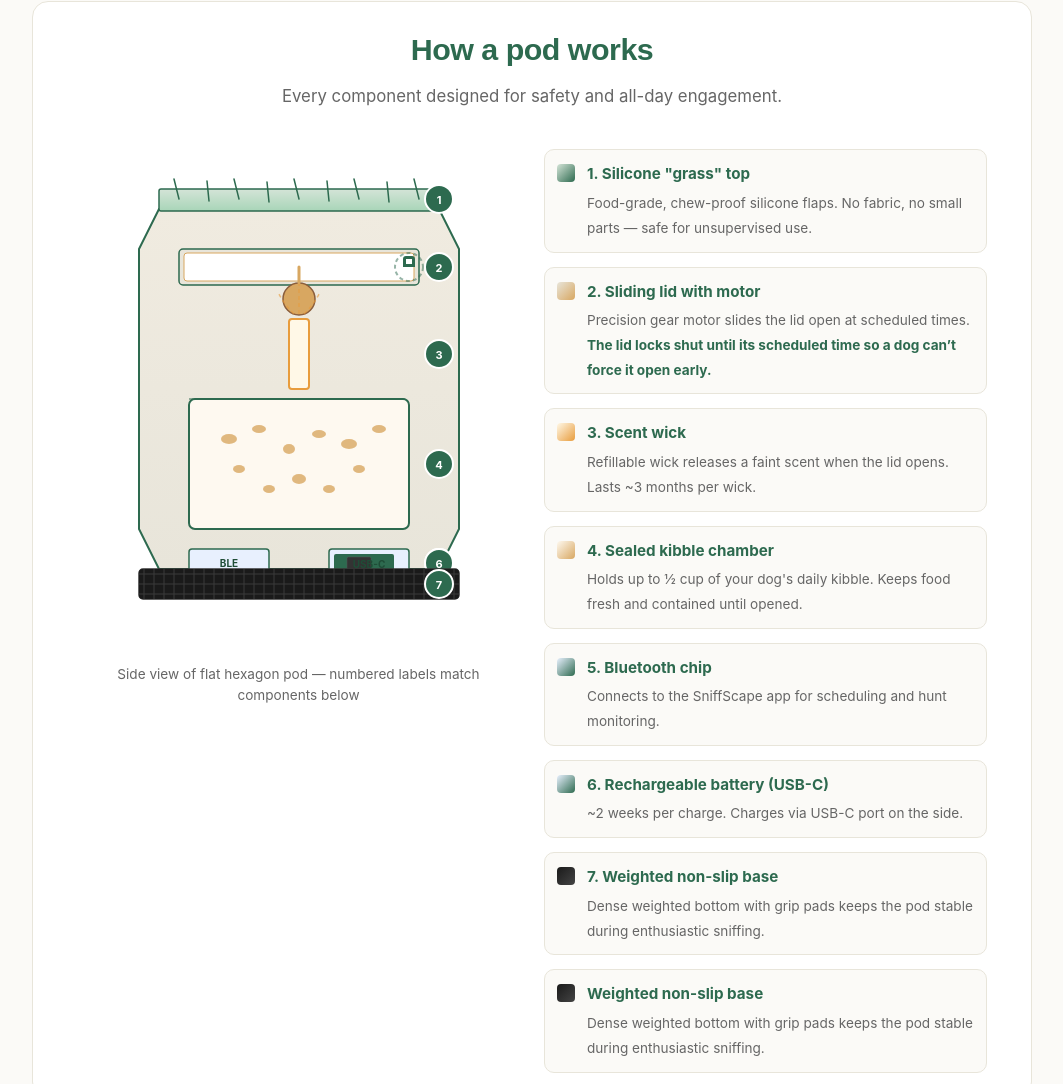
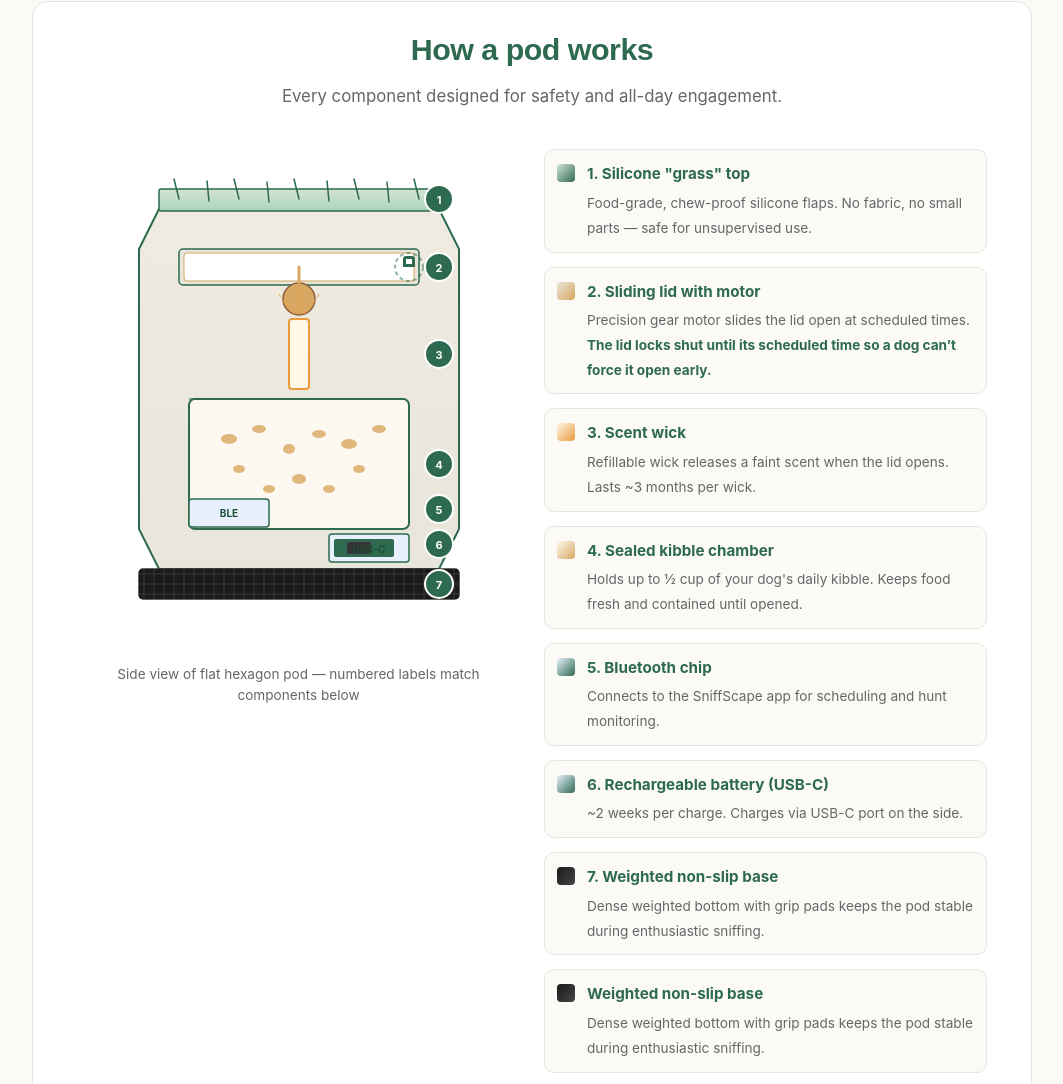
Before and after one commit to shivam250812/22cs2033-hwa-hackathon, a plain HTML site: page index.html in a window 1280 px wide. Shown: the part 2600-3684 px from the top of the page, without its empty margins (108-1171 px from the left). Drawn offline with Linux system fonts and the light colour scheme; a web font is replaced by a local one.

Commit message:
Small fixes: app preview schedule screen (remove time inputs, keep pill, 3x2 pod grid), daily report (14:35 Pod D), pod cutaway SVG (space labels evenly, move chips up), color contrast (dark green for bold text)

```diff
--- a/css/styles.css
+++ b/css/styles.css
@@ -432,7 +432,7 @@ td .no { color: var(--muted); }
 .legend-color.base { background: linear-gradient(135deg, #1a1a1a 0%, #444 100%); }
 .legend-text strong { display: block; color: var(--brand); margin-bottom: 4px; font-size: 0.95rem; }
 .legend-text span { font-size: 0.85rem; color: var(--muted); line-height: 1.5; }
-.legend-text span strong { color: var(--error); display: inline; font-size: inherit; margin: 0; }
+.legend-text span strong { color: var(--brand); display: inline; font-size: inherit; margin: 0; font-weight: 700; }
 
 /* Day timeline */
 .day-timeline { background: var(--surface); border: 1px solid var(--line); border-radius: 16px; padding: 24px; max-width: 700px; margin: 0 auto; }
--- a/index.html
+++ b/index.html
@@ -272,23 +272,23 @@
 
           <!-- Bluetooth chip - #5 -->
           <g class="component-5">
-            <rect class="pod-bluetooth" x="90" y="400" width="80" height="28" rx="3" fill="#e8f0fe" stroke="#2d6a4f" stroke-width="1.5"/>
-            <text class="chip-label" x="130" y="418" text-anchor="middle" fill="var(--brand-dark)" font-size="9" font-weight="bold" font-family="inherit">BLE</text>
+            <rect class="pod-bluetooth" x="90" y="350" width="80" height="28" rx="3" fill="#e8f0fe" stroke="#2d6a4f" stroke-width="1.5"/>
+            <text class="chip-label" x="130" y="368" text-anchor="middle" fill="var(--brand-dark)" font-size="9" font-weight="bold" font-family="inherit">BLE</text>
             <!-- Number label -->
-            <circle cx="340" cy="414" r="14" fill="var(--brand)" stroke="white" stroke-width="2"/>
-            <text x="340" y="419" text-anchor="middle" fill="white" font-size="11" font-weight="bold" font-family="inherit">5</text>
+            <circle cx="340" cy="360" r="14" fill="var(--brand)" stroke="white" stroke-width="2"/>
+            <text x="340" y="365" text-anchor="middle" fill="white" font-size="11" font-weight="bold" font-family="inherit">5</text>
           </g>
 
           <!-- Rechargeable battery (USB-C) - #6 -->
           <g class="component-6">
-            <rect class="pod-battery" x="230" y="400" width="80" height="28" rx="3" fill="#e8f0fe" stroke="#2d6a4f" stroke-width="1.5"/>
-            <rect class="battery-level" x="235" y="405" width="60" height="18" rx="2" fill="var(--brand)"/>
+            <rect class="pod-battery" x="230" y="385" width="80" height="28" rx="3" fill="#e8f0fe" stroke="#2d6a4f" stroke-width="1.5"/>
+            <rect class="battery-level" x="235" y="390" width="60" height="18" rx="2" fill="var(--brand)"/>
             <!-- USB-C port indicator -->
-            <rect x="248" y="408" width="24" height="12" rx="1.5" fill="#333" stroke="#555" stroke-width="0.5"/>
-            <text class="chip-label" x="270" y="419" text-anchor="middle" fill="var(--brand)" font-size="9" font-weight="bold" font-family="inherit">USB-C</text>
+            <rect x="248" y="393" width="24" height="12" rx="1.5" fill="#333" stroke="#555" stroke-width="0.5"/>
+            <text class="chip-label" x="270" y="404" text-anchor="middle" fill="var(--brand)" font-size="9" font-weight="bold" font-family="inherit">USB-C</text>
             <!-- Number label -->
-            <circle cx="340" cy="414" r="14" fill="var(--brand)" stroke="white" stroke-width="2"/>
-            <text x="340" y="419" text-anchor="middle" fill="white" font-size="11" font-weight="bold" font-family="inherit">6</text>
+            <circle cx="340" cy="395" r="14" fill="var(--brand)" stroke="white" stroke-width="2"/>
+            <text x="340" y="400" text-anchor="middle" fill="white" font-size="11" font-weight="bold" font-family="inherit">6</text>
           </g>
 
           <!-- Weighted non-slip base - #7 -->
@@ -467,11 +467,6 @@
             </div>
             <div class="schedule-form">
               <label>Hunt window</label>
-              <div class="time-inputs">
-                <input type="time" value="09:00" />
-                <span>to</span>
-                <input type="time" value="18:00" />
-              </div>
               <div class="hunt-window-display">9:00 AM to 6:00 PM</div>
               <label>Pods active</label>
               <div class="pod-grid">
@@ -513,7 +508,7 @@
               <div class="log-entry"><span class="log-time">10:42</span><span>Pod A found (Living room)</span></div>
               <div class="log-entry"><span class="log-time">12:18</span><span>Pod C found (Kitchen)</span></div>
               <div class="log-entry"><span class="log-time">13:55</span><span>Pod E found</span></div>
-              <div class="log-entry"><span class="log-time">14:00</span><span>Pod D found</span></div>
+              <div class="log-entry"><span class="log-time">14:35</span><span>Pod D found</span></div>
               <div class="log-entry"><span class="log-time">15:33</span><span>Pod B found</span></div>
               <div class="log-entry"><span class="log-time">16:47</span><span>Pod F found (Bedroom)</span></div>
             </div>
```
